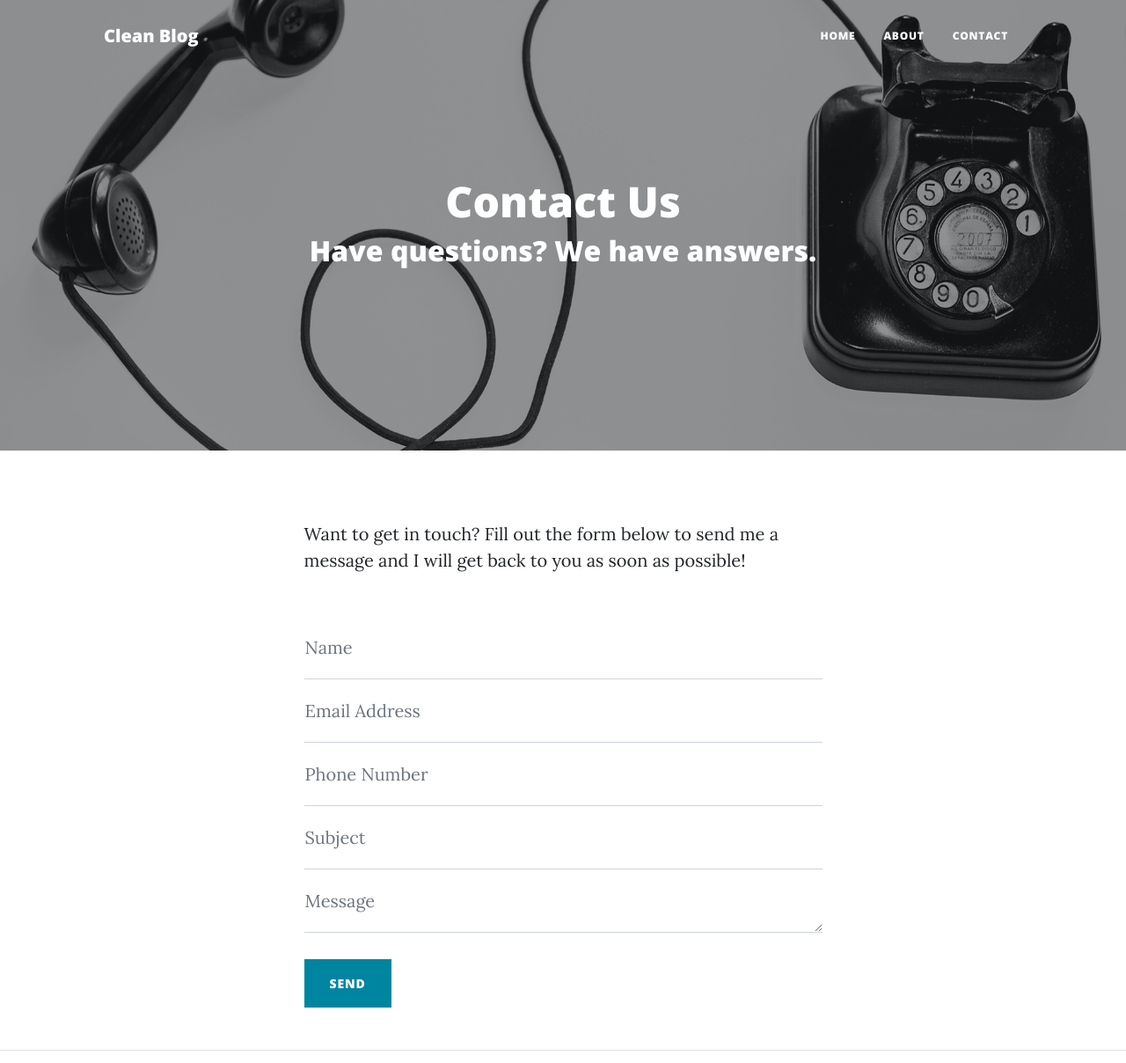
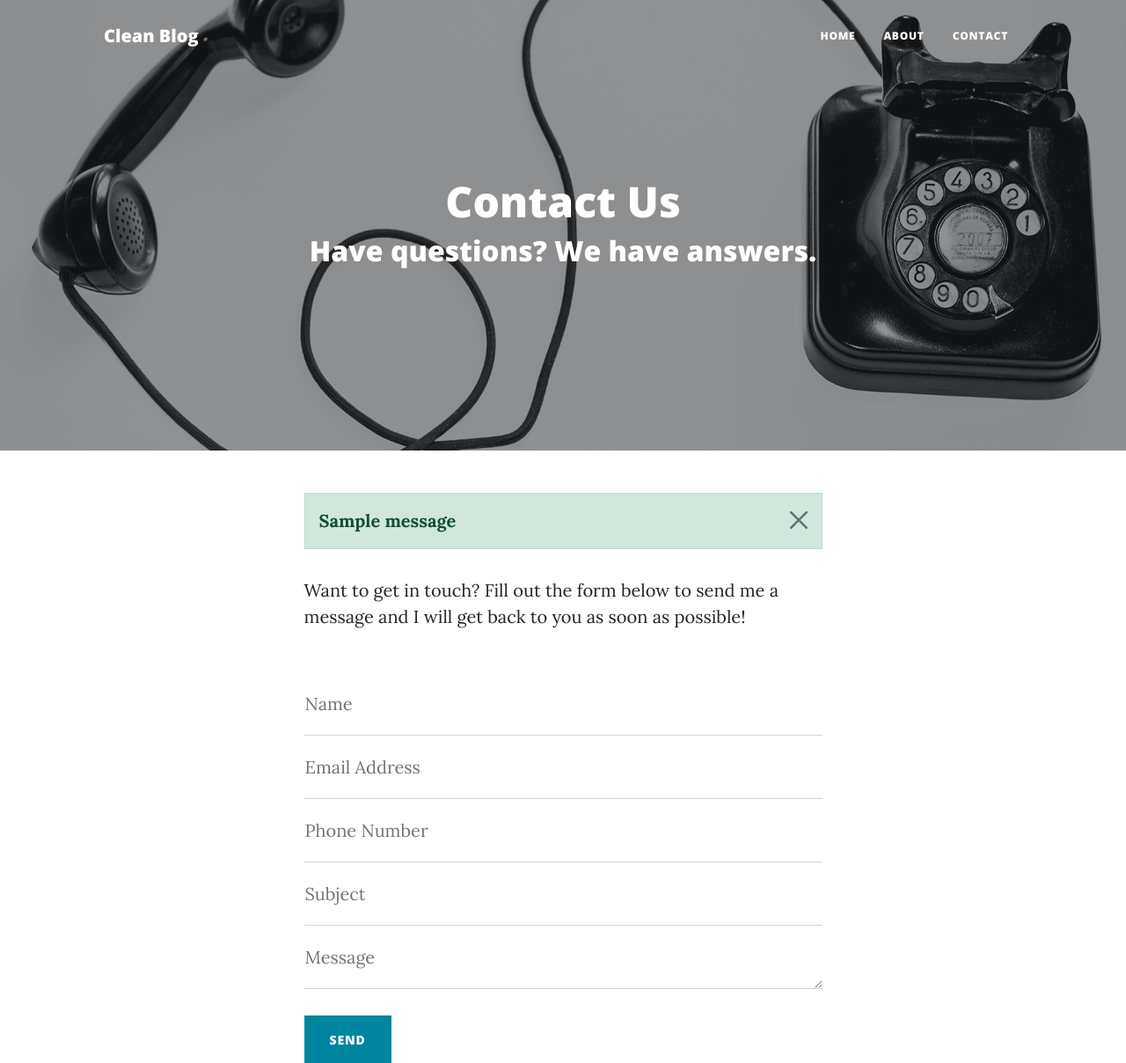
Before and after one commit to nasAtchia/clean-blog-django, a Django app: page /contact/ in a window 1280 px wide. Shown: the top 1208 px of the page at 88% size. Run offline with Django 4.2, Linux system fonts and the light colour scheme; tables that the repository leaves empty hold one stand-in row (values such as "Sample post"); one stand-in notice (Sample message) is shown; parts of the project's set-up code (start-up, migrations or seed data) failed here and were passed over; some libraries are stand-ins or nearby versions.

Commit message:
WIP contact page

```diff
--- a/assets/css/custom.css
+++ b/assets/css/custom.css
@@ -30,3 +30,12 @@ article .taxonomy-terms-list a {
 article .taxonomy-terms-list a:hover {
   text-decoration: underline;
 }
+
+.errorlist {
+  margin-top: 0.25rem;
+  padding: 0;
+}
+.errorlist>li {
+  color: #dc3545;
+  list-style-type: none;
+}
--- a/core/apps.py
+++ b/core/apps.py
@@ -4,3 +4,6 @@ from django.apps import AppConfig
 class CoreConfig(AppConfig):
     default_auto_field = 'django.db.models.BigAutoField'
     name = 'core'
+
+    def ready(self):
+        from core import receivers
--- /dev/null
+++ b/core/signals.py
@@ -0,0 +1,3 @@
+from django import dispatch
+
+contact_request = dispatch.Signal()
--- a/core/views/contact.py
+++ b/core/views/contact.py
@@ -1,12 +1,34 @@
+from django.contrib import messages
+from django.http import HttpResponseRedirect
 from django.shortcuts import render
+from django.utils.translation import gettext_lazy as _
 
 
 from ..forms import ContactForm
+from core import signals
 
 
 def index(request):
     if request.method == 'POST':
         form = ContactForm(request.POST)
+
+        if form.is_valid():
+            contact = {
+               'email': form.cleaned_data['email'],
+               'message': form.cleaned_data['message'],
+               'name': form.cleaned_data['name'],
+               'phone': form.cleaned_data['phone'],
+               'subject': form.cleaned_data['subject'],
+            }
+
+            signals.contact_request.send(sender='new_contact_request', contact=contact)
+
+            messages.success(
+                request,
+                _('Thank you for your contact request. A member of our team will contact you within 24 hours.')
+            )
+
+            return HttpResponseRedirect('/contact/')
     else:
         form = ContactForm()
     context = {'form': form}
--- a/templates/layout.html
+++ b/templates/layout.html
@@ -43,6 +43,7 @@
         <div class="container px-4 px-lg-5">
             <div class="row gx-4 gx-lg-5 justify-content-center">
                 <div class="col-md-10 col-lg-8 col-xl-7">
+                    {% include 'partials/_flash_messages.html' %}
                     {% block content %}{% endblock %}
                 </div>
             </div>
--- /dev/null
+++ b/templates/partials/_flash_messages.html
@@ -0,0 +1,9 @@
+{% if messages %}
+    {% for message in messages %}
+        <div class="alert alert-{% if message.tags %}{{ message.tags }}{% else %}info{% endif %} alert-dismissible"
+             id="flash-message-alert">
+            <button type="button" class="btn-close" data-bs-dismiss="alert"></button>
+            <strong>{{ message }}</strong>
+        </div>
+    {% endfor %}
+{% endif %}
```
Also changed, not shown: core/receivers.py (added, +16 -0 lines).
